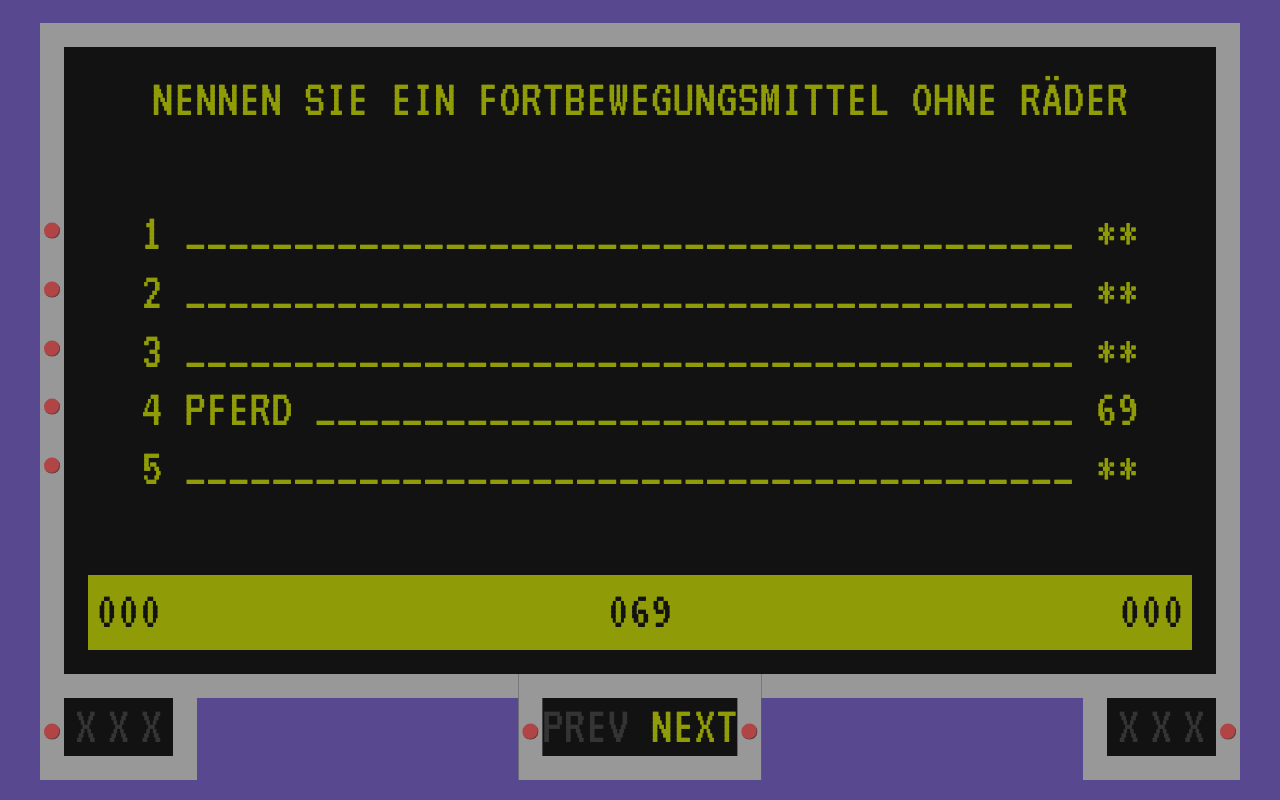
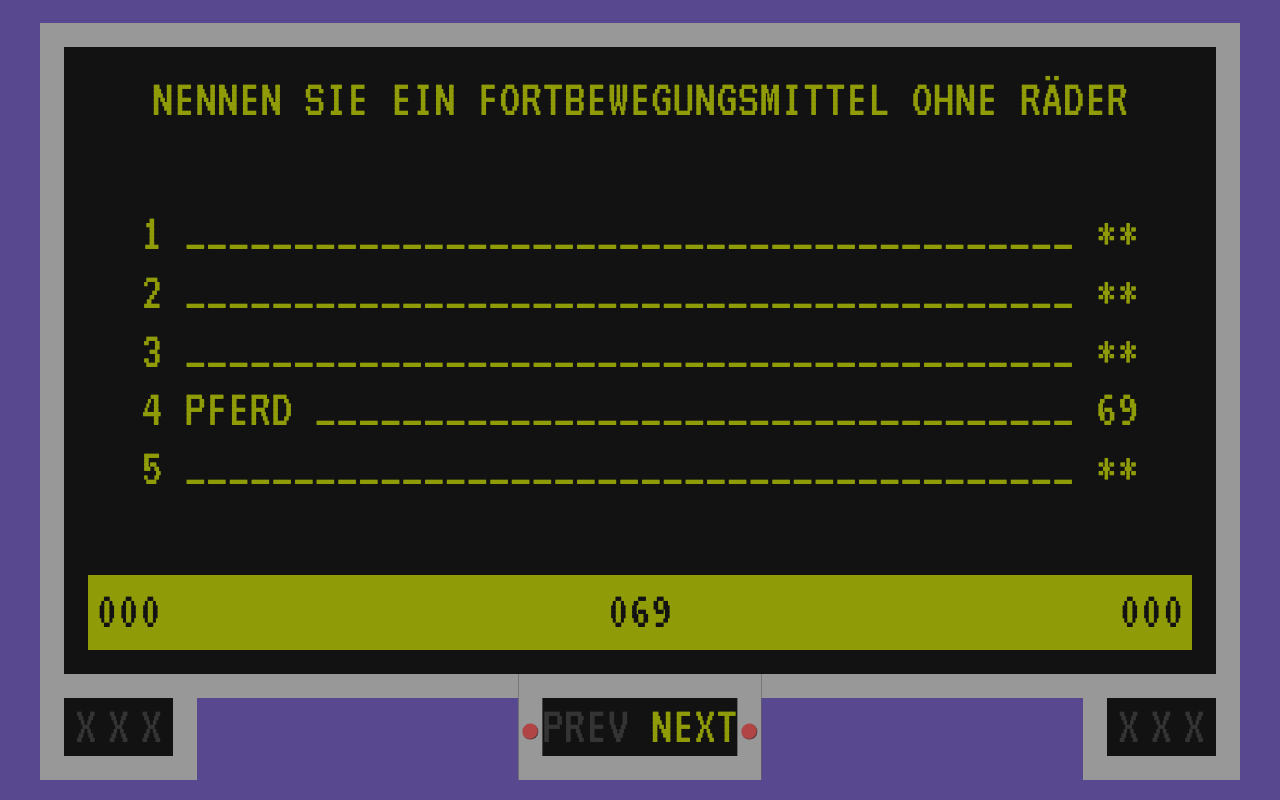
Before and after one commit to Trolldig/familienduell, a website built with Vite: page src/pages/game.html in a window 1280 px wide. Built offline with nearby package versions, Linux system fonts and the light colour scheme.

Commit message:
Remove Frontend Buttons except Prev + Next Buttons

```diff
--- a/src/pages/game.html
+++ b/src/pages/game.html
@@ -19,7 +19,6 @@
                         <ul class="list">
                             <template x-for="(answer, aIndex) in answers" x-bind:key="answer.id">
                                 <li class="word" x-data="answer">
-                                    <button class="reveal" aria-label="reveal" @click="reveal"></button>
                                     <span class="number" x-reveal="{ text: aIndex + 1, delay: 0 }"></span>
                                     <span class="word" x-reveal="{ text, delay: 2 }"></span>
                                     <span class="points" x-reveal="{ text: pts, delay: 43 }"></span>
@@ -37,7 +36,6 @@
                                 <li x-bind:class="failCount >= 2 ? 'active' : ''">X</li>
                                 <li x-bind:class="failCount >= 3 ? 'active' : ''">X</li>
                             </ul>
-                            <button class="increase" aria-label="increase" @click="increase"></button>
                         </div>
                         <div class="controls middle">
                             <span x-bind:class="qIndex === 0 ? 'inactive' : 'active'">prev</span>
@@ -51,7 +49,6 @@
                                 <li x-bind:class="failCount >= 2 ? 'active' : ''">X</li>
                                 <li x-bind:class="failCount >= 3 ? 'active' : ''">X</li>
                             </ul>
-                            <button class="increase" aria-label="increase" @click="increase"></button>
                         </div>
                     </div>
                 </template>
```
Also changed, not shown: 1 other file.
